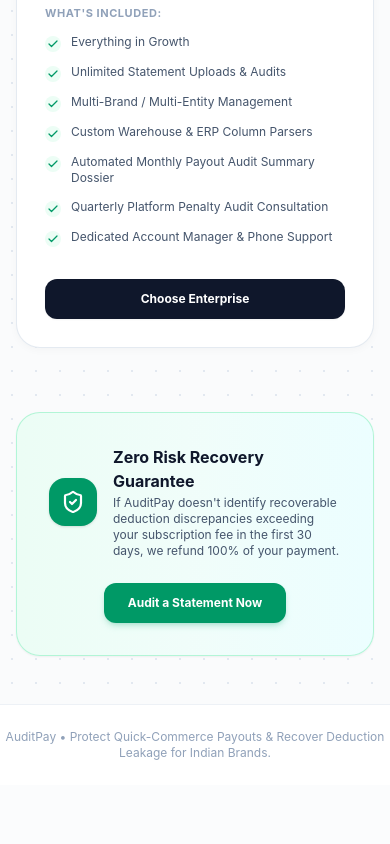
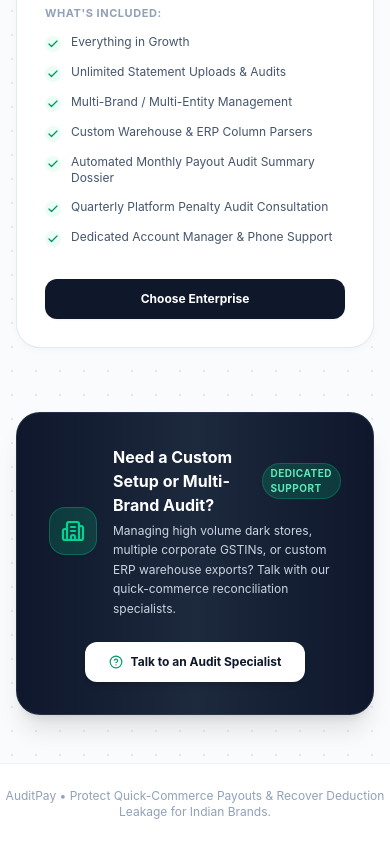
Before and after one commit to KrishnaKhandelwal/AuditPay, a Next.js app: page /pricing in a window 390 px wide. Shown: the part 2257-3101 px from the top of the page. Before the commit the page ends 3042 px from the top, so only its background shows below. Built offline with nearby package versions, Linux system fonts and the light colour scheme.

Commit message:
chore: update checkout modal text to Mobile Number and highlight all payment modes

```diff
--- a/src/app/pricing/page.tsx
+++ b/src/app/pricing/page.tsx
@@ -2,7 +2,7 @@
 
 import React, { useState } from 'react';
 import Link from 'next/link';
-import { Sparkles, Check, ShieldCheck } from 'lucide-react';
+import { Sparkles, Check, Building2, HelpCircle } from 'lucide-react';
 import { Navbar } from '@/components/Navbar';
 import { openRazorpayCheckout } from '@/lib/razorpayCheckout';
 
@@ -204,26 +204,32 @@
           ))}
         </div>
 
-        {/* Guarantee Banner */}
-        <div className="rounded-3xl p-8 bg-gradient-to-r from-emerald-50 via-teal-50 to-cyan-50 border border-emerald-200/80 flex flex-col md:flex-row items-center justify-between gap-6 shadow-xs">
+        {/* Custom Assistance & Enterprise Help CTA Block */}
+        <div className="rounded-3xl p-8 bg-gradient-to-r from-slate-900 via-slate-800 to-slate-900 text-white flex flex-col md:flex-row items-center justify-between gap-6 shadow-xl border border-slate-700/60">
           <div className="flex items-center space-x-4">
-            <div className="w-12 h-12 rounded-2xl bg-emerald-600 text-white flex items-center justify-center flex-shrink-0 shadow-sm">
-              <ShieldCheck className="w-6 h-6 stroke-[2.2]" />
+            <div className="w-12 h-12 rounded-2xl bg-emerald-500/20 border border-emerald-400/30 text-emerald-400 flex items-center justify-center flex-shrink-0 shadow-xs">
+              <Building2 className="w-6 h-6 stroke-[2.2]" />
             </div>
             <div>
-              <h4 className="text-base font-bold text-slate-900">Zero Risk Recovery Guarantee</h4>
-              <p className="text-xs text-slate-600 mt-0.5">
-                If AuditPay doesn&apos;t identify recoverable deduction discrepancies exceeding your subscription fee in the first 30 days, we refund 100% of your payment.
+              <div className="flex items-center space-x-2">
+                <h4 className="text-base font-bold text-white">Need a Custom Setup or Multi-Brand Audit?</h4>
+                <span className="text-[10px] font-bold uppercase tracking-wider bg-emerald-500/20 text-emerald-300 border border-emerald-500/30 px-2 py-0.5 rounded-full">
+                  Dedicated Support
+                </span>
+              </div>
+              <p className="text-xs text-slate-300 mt-1 max-w-xl leading-relaxed">
+                Managing high volume dark stores, multiple corporate GSTINs, or custom ERP warehouse exports? Talk with our quick-commerce reconciliation specialists.
               </p>
             </div>
           </div>
 
-          <Link
-            href="/"
-            className="inline-flex items-center space-x-2 px-6 py-3 rounded-xl text-xs font-bold bg-emerald-600 hover:bg-emerald-700 text-white shadow-md shadow-emerald-600/20 whitespace-nowrap transition-all hover:scale-[1.02]"
+          <a
+            href="mailto:support@auditpay.in?subject=Custom%20Enterprise%20Audit%20Inquiry"
+            className="inline-flex items-center space-x-2 px-6 py-3 rounded-xl text-xs font-bold bg-white hover:bg-slate-100 text-slate-900 shadow-md whitespace-nowrap transition-all hover:scale-[1.02] active:scale-[0.98] cursor-pointer"
           >
-            <span>Audit a Statement Now</span>
-          </Link>
+            <HelpCircle className="w-3.5 h-3.5 text-emerald-600" />
+            <span>Talk to an Audit Specialist</span>
+          </a>
         </div>
 
       </main>
```
